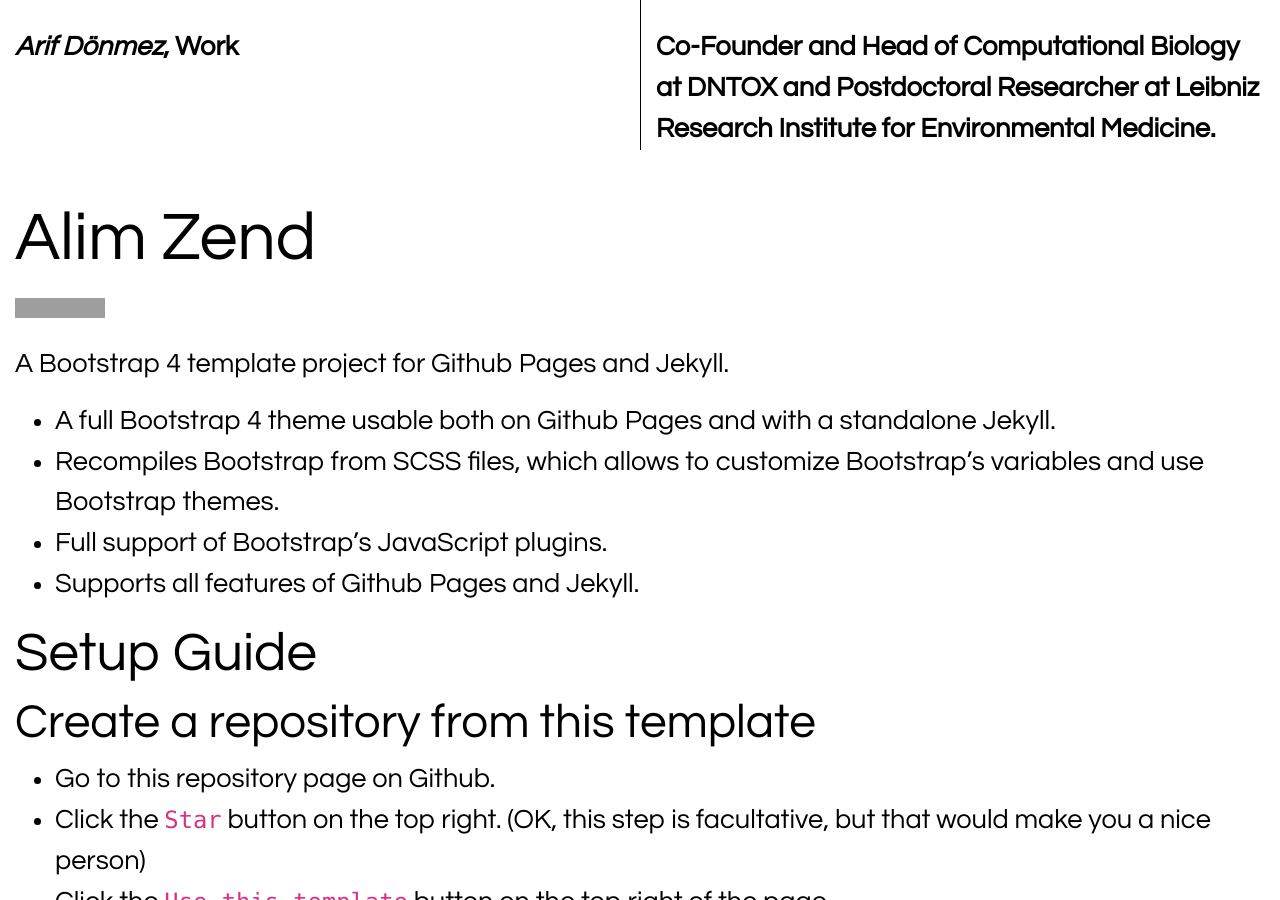
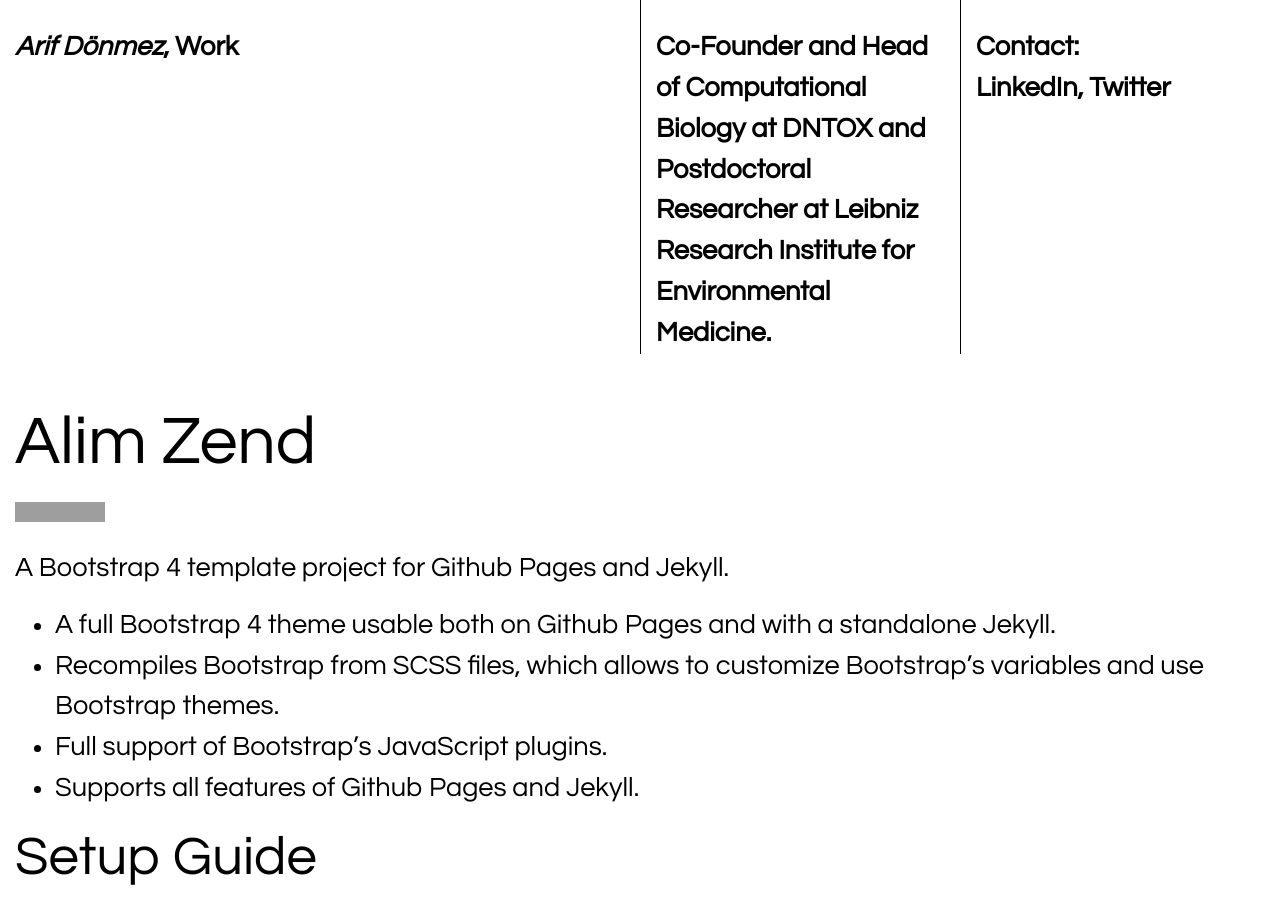
Before and after one commit to alim-zend/alim-zend.github.io, a Jekyll site: the page built from index.md, in a window 1280 px wide and 900 px high. Built offline with Jekyll 4.4.1, drawn with Linux system fonts in a browser that asks for light colours; grey boxes are pictures that could not be loaded.

Commit message:
Update header.html

```diff
--- a/_includes/header.html
+++ b/_includes/header.html
@@ -10,9 +10,9 @@
       <div class="col-sm" style="font-weight:bold;border-width: thin;border-left-style: solid;padding-top: 1em;">
         Co-Founder and Head of Computational Biology at DNTOX and Postdoctoral Researcher at Leibniz Research Institute for Environmental Medicine.
       </div>
-      <!-- <div class="col-sm" style="font-weight:bold;border-width: thin;border-left-style: solid;padding-top: 1em;">
+      <div class="col-sm d-none d-lg-block" style="font-weight:bold;border-width: thin;border-left-style: solid;padding-top: 1em;">
         Contact: <br />LinkedIn, Twitter
-      </div> -->
+      </div>
     </div>
   </div>
 </header>
```
